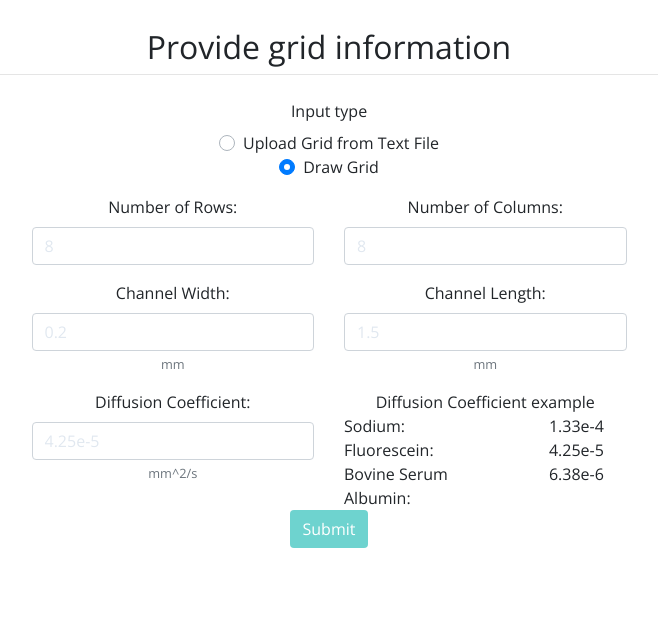
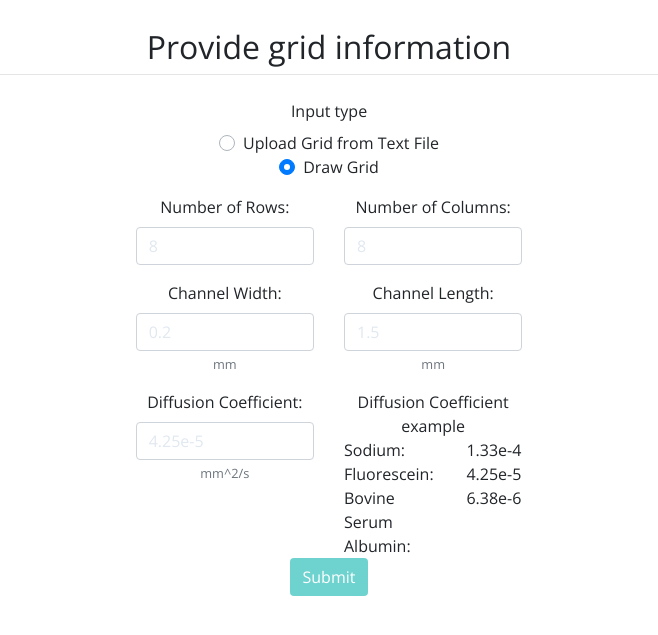
Before and after one commit to hluu3107/Website, a Django app: page / in a window 1280 px wide. Shown: the part 148-783 px from the top of the page, without its empty margins (311-969 px from the left). Run offline with Django 3.2, Linux system fonts and the light colour scheme; some libraries are stand-ins or nearby versions.

Commit message:
change some layout

```diff
--- a/grid/static/css/grid.css
+++ b/grid/static/css/grid.css
@@ -125,6 +125,7 @@ h1 a, h2 a {
     margin-left: auto;
     margin-right: auto;
     display: block;
+    padding-bottom: 20px;
 }
 
 .title-input{
@@ -182,3 +183,7 @@ input[type=number] {
   display: block;
   margin:auto;
 }
+
+.error-msg{
+  padding-bottom: 20px
+}
--- a/grid/templates/grid/basic_input.html
+++ b/grid/templates/grid/basic_input.html
@@ -18,26 +18,26 @@
 		</div>
 	</div>
 	<div class="row justify-content-center">
-		<div id = "nr" class="col-md-3 col-sm-4 col-5">
+		<div id = "nr" class="col-xl-2 col-md-3 col-sm-4 col-5">
 			{{form.nr|as_crispy_field}}
 		</div>
-		<div id = "nc" class="col-md-3 col-sm-4 col-5">
+		<div id = "nc" class="col-xl-2 col-md-3 col-sm-4 col-5">
 			{{form.nc|as_crispy_field}}
 		</div>
 	</div>
 	<div class="row justify-content-center">
-		<div class="col-md-3 col-sm-4 col-5">
+		<div class="col-xl-2 col-md-3 col-sm-4 col-5">
 			{{form.w|as_crispy_field}}
 		</div>
-		<div class="col-md-3 col-sm-4 col-5">
+		<div class="col-xl-2 col-md-3 col-sm-4 col-5">
 			{{form.l|as_crispy_field}}
 		</div>
 	</div>
 	<div class="row justify-content-center">
-		<div class="col-md-3 col-sm-4 col-5">
+		<div class="col-xl-2 col-md-3 col-sm-4 col-5">
 			{{form.diffCoeff|as_crispy_field}}
 		</div>
-		<div class="col-md-3 col-sm-4 col-5">
+		<div class="col-xl-2 col-md-3 col-sm-4 col-5">
 			<div class = "row justify-content-center">
 			Diffusion Coefficient example</div>
 			<div class = "row">
```
Also changed, not shown: grid/templates/grid/draw_grid.html (+20 -13 lines), db.sqlite3.
